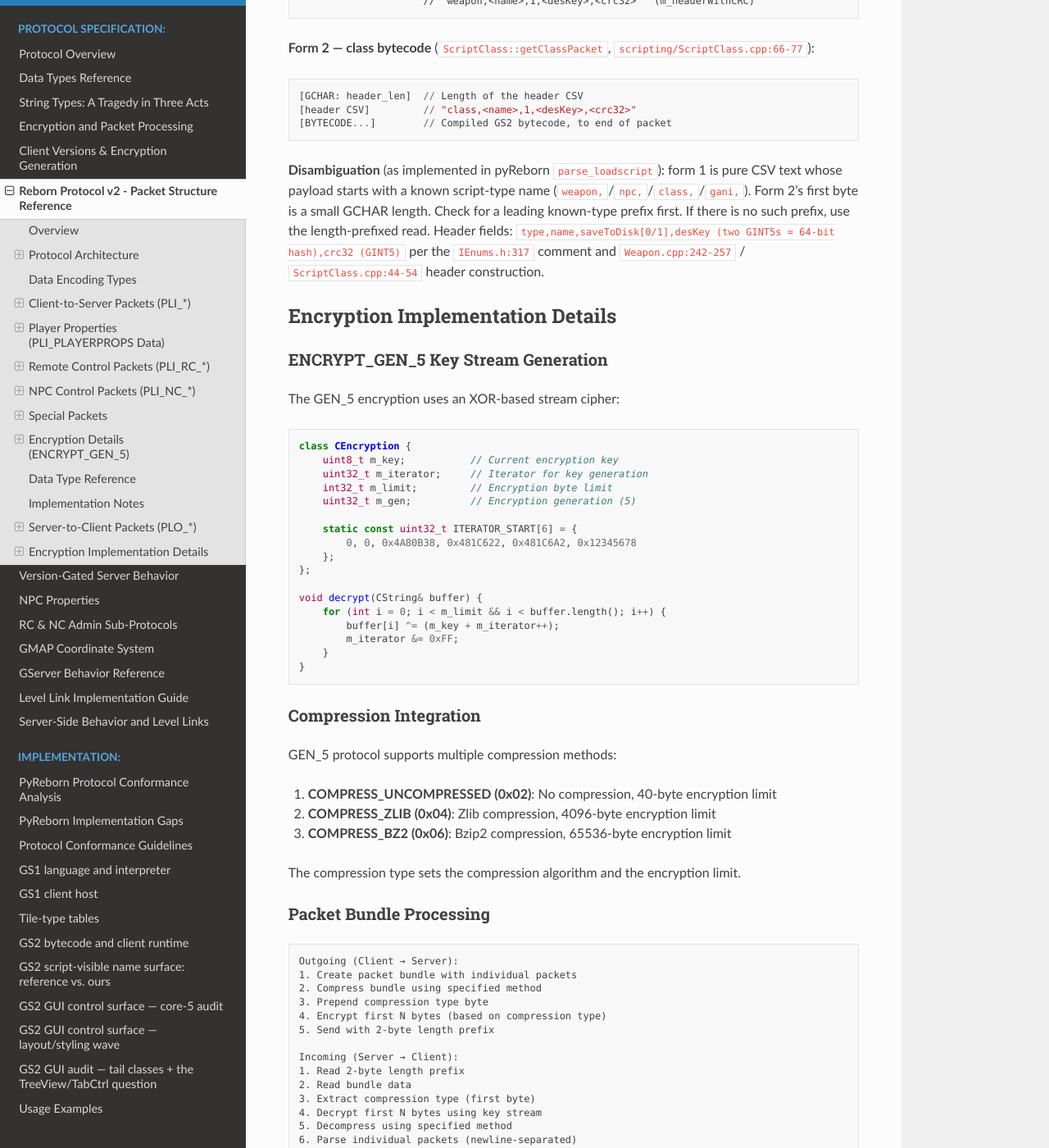
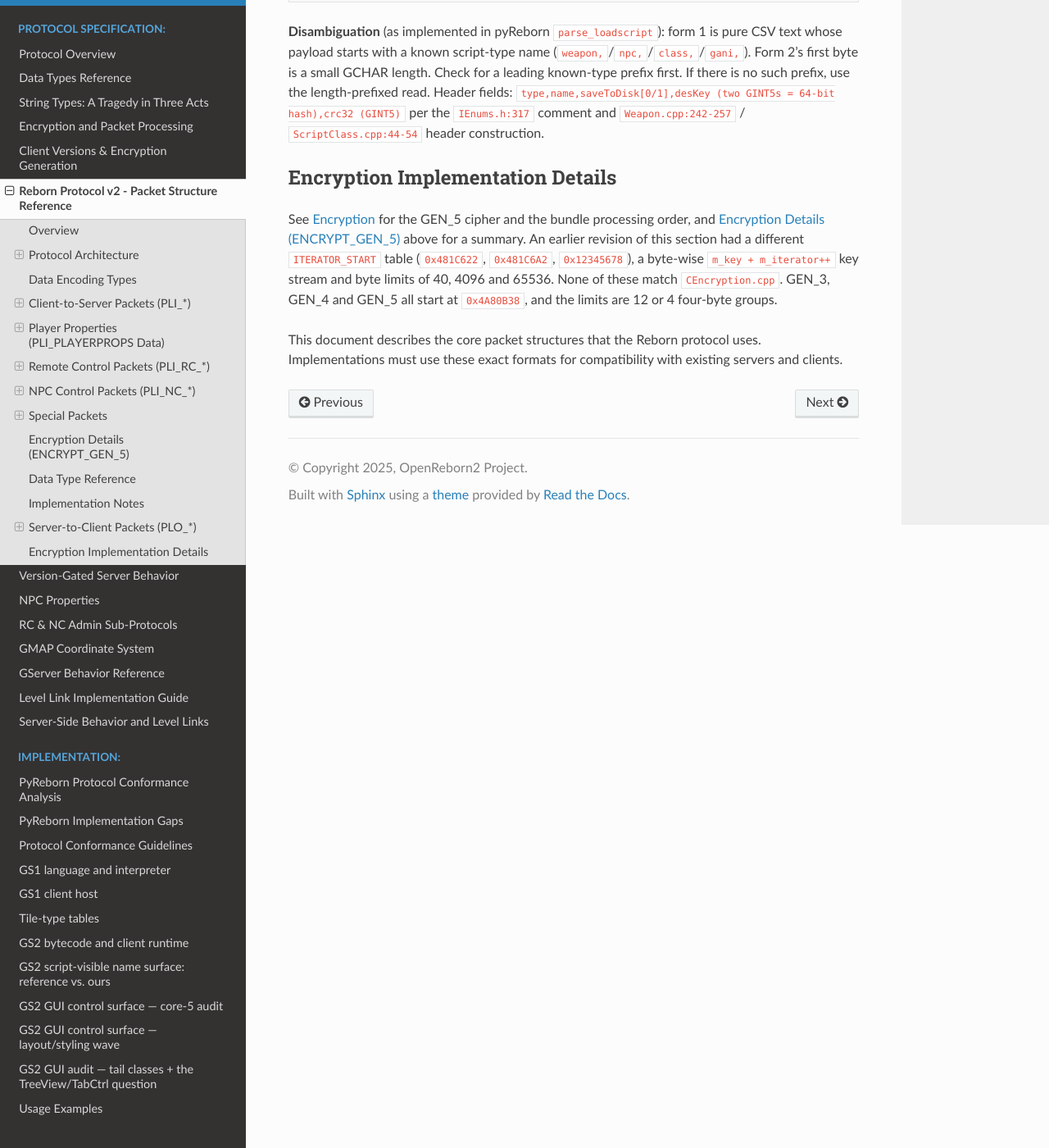
Before and after one commit to hosler/reborn-protocol-docs, a Sphinx documentation site: the page built from docs/protocol/packet-structures.md, in a window 1280 px wide and 1400 px high, scrolled down 45447 px. Shown: the whole window at 82% size. Built offline with Sphinx 7.4.7 and the Read the Docs theme 3.1.0, drawn with Linux system fonts in a browser that asks for light colours; some of the changed text lies outside the part shown.

Commit message:
Packet structures: fix bundle length, RAWDATA length and GEN_5 summaries
The bundle length is big-endian (overview.md and encryption.md agree), the
RAWDATA length is a GINT3, and two GEN_5 sections here contradicted
encryption.md: wrong ITERATOR_START values, a byte-wise key stream, and
byte limits instead of group limits.

Co-Authored-By: Claude Opus 5.5 <noreply@anthropic.com>
Claude-Session: https://claude.ai/code/session_01UG2SqjaqQT1odsYRASRQct

````diff
--- a/docs/protocol/packet-structures.md
+++ b/docs/protocol/packet-structures.md
@@ -22,7 +22,8 @@ The sender puts all packets in bundles that have this structure:
 ```
 
 Where:
-- `UINT16 packet_size`: Size of the bundle data in bytes (little-endian)
+- `UINT16 packet_size`: Size of the bundle data in bytes, **big-endian** (high byte first).
+  For GEN_5 the size includes the compression-type byte.
 - `PACKET_BUNDLE_DATA`: Encrypted/compressed packet bundle
 
 ### Bundle Processing (GEN_5 Protocol)
@@ -53,9 +54,11 @@ Newlines (`\n`) separate the packets in each bundle. Raw data packets are the ex
 
 Special case for raw data:
 ```
-[UINT8: PLI_RAWDATA][UINT32: data_length]
-[RAW_DATA_BYTES]
-```
+[GCHAR: PLO_RAWDATA (100) or PLI_RAWDATA (50)][GINT3: data_length]\n
+[RAW_DATA_BYTES]     // exactly data_length bytes, newlines included
+```
+The length is a GINT3 (3 bytes), not a UINT32. See
+[Data Types: GINT3](data-types.md#gint-gint3-three-bytes-same-energy).
 
 ## Data Encoding Types
 
@@ -848,22 +851,17 @@ server (`hasNPCServer()`). Otherwise, the server ignores it.
 
 ## Encryption Details (ENCRYPT_GEN_5)
 
-### Key Generation
-- Initial key set via PLI_SET_ENC_KEY or login
-- Iterator starts at predefined value based on generation
-- Key stream generated using: `key = (key + iterator++) & 0xFF`
-
-### Encryption Limits
-The compression type sets the encryption limit:
-- COMPRESS_UNCOMPRESSED: 40 bytes
-- COMPRESS_ZLIB: 4096 bytes
-- COMPRESS_BZ2: 65536 bytes
-
-### Decryption Process
-1. Extract compression type (first byte)
-2. Apply XOR decryption with generated key stream
-3. Decompress using appropriate algorithm
-4. Parse individual packets
+[Encryption](encryption.md) is the reference for GEN_5. In summary:
+
+- The login packet sets the one-byte key.
+- The iterator starts at `0x4A80B38`. Each 4-byte group advances it once:
+  `iterator = iterator * 0x8088405 + key`. The data is XORed with the little-endian
+  bytes of the iterator.
+- The compression-type byte sets the limit in **4-byte groups**: 12 groups (48 bytes) for
+  `0x02`, 4 groups (16 bytes) for `0x04` and `0x06`.
+
+An earlier revision of this section gave `key = (key + iterator++) & 0xFF` and limits of
+40, 4096 and 65536 bytes. Those values do not match `CEncryption.cpp` and are wrong.
 
 ## Data Type Reference
 
@@ -1821,58 +1819,12 @@ If there is no such prefix, use the length-prefixed read. Header fields:
 
 ## Encryption Implementation Details
 
-### ENCRYPT_GEN_5 Key Stream Generation
-
-The GEN_5 encryption uses an XOR-based stream cipher:
-
-```c++
-class CEncryption {
-    uint8_t m_key;           // Current encryption key
-    uint32_t m_iterator;     // Iterator for key generation
-    int32_t m_limit;         // Encryption byte limit
-    uint32_t m_gen;          // Encryption generation (5)
-
-    static const uint32_t ITERATOR_START[6] = {
-        0, 0, 0x4A80B38, 0x481C622, 0x481C6A2, 0x12345678
-    };
-};
-
-void decrypt(CString& buffer) {
-    for (int i = 0; i < m_limit && i < buffer.length(); i++) {
-        buffer[i] ^= (m_key + m_iterator++);
-        m_iterator &= 0xFF;
-    }
-}
-```
-
-### Compression Integration
-
-GEN_5 protocol supports multiple compression methods:
-
-1. **COMPRESS_UNCOMPRESSED (0x02)**: No compression, 40-byte encryption limit
-2. **COMPRESS_ZLIB (0x04)**: Zlib compression, 4096-byte encryption limit
-3. **COMPRESS_BZ2 (0x06)**: Bzip2 compression, 65536-byte encryption limit
-
-The compression type sets the compression algorithm and the encryption limit.
-
-### Packet Bundle Processing
-
-```
-Outgoing (Client → Server):
-1. Create packet bundle with individual packets
-2. Compress bundle using specified method
-3. Prepend compression type byte
-4. Encrypt first N bytes (based on compression type)
-5. Send with 2-byte length prefix
-
-Incoming (Server → Client):
-1. Read 2-byte length prefix
-2. Read bundle data
-3. Extract compression type (first byte)
-4. Decrypt first N bytes using key stream
-5. Decompress using specified method
-6. Parse individual packets (newline-separated)
-```
+See [Encryption](encryption.md) for the GEN_5 cipher and the bundle processing order, and
+[Encryption Details (ENCRYPT_GEN_5)](#encryption-details-encrypt_gen_5) above for a summary.
+An earlier revision of this section had a different `ITERATOR_START` table
+(`0x481C622`, `0x481C6A2`, `0x12345678`), a byte-wise `m_key + m_iterator++` key stream and
+byte limits of 40, 4096 and 65536. None of these match `CEncryption.cpp`. GEN_3, GEN_4 and
+GEN_5 all start at `0x4A80B38`, and the limits are 12 or 4 four-byte groups.
 
 This document describes the core packet structures that the Reborn protocol uses.
 Implementations must use these exact formats for compatibility with existing servers
````
